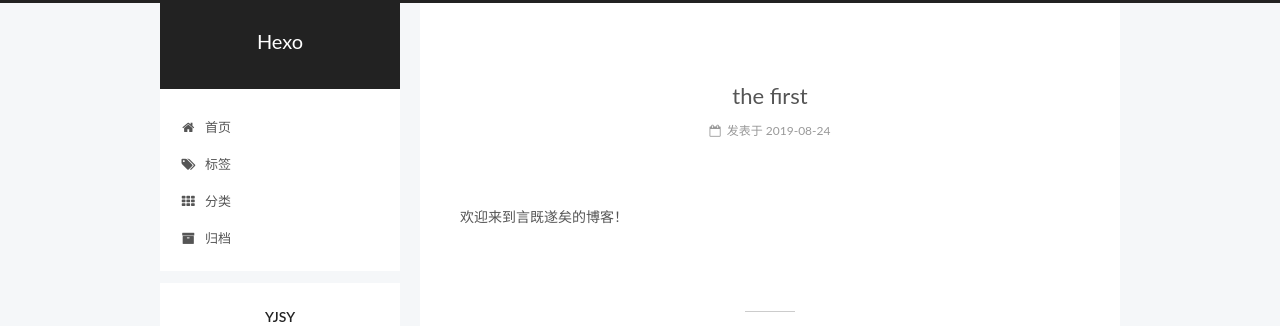
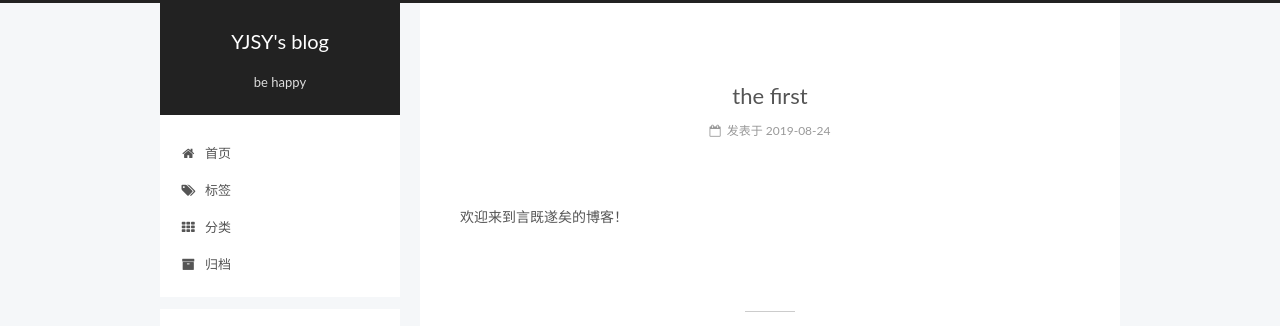
Before and after one commit to YJSY/YJSY.github.io, a plain HTML site: page index.html in a window 1280 px wide. Shown: the top 326 px of the page. Drawn offline with Linux system fonts and the light colour scheme.

Commit message:
Site updated: 2019-08-24 14:24:07

```diff
--- a/css/main.css
+++ b/css/main.css
@@ -1823,7 +1823,7 @@ pre .javascript .function {
   width: 4px;
   height: 4px;
   border-radius: 50%;
-  background: #16d475;
+  background: #3947ff;
 }
 .links-of-blogroll {
   font-size: 13px;
--- a/index.html
+++ b/index.html
@@ -81,13 +81,13 @@
 
 <meta name="description" content="xxxx">
 <meta property="og:type" content="website">
-<meta property="og:title" content="Hexo">
+<meta property="og:title" content="YJSY&#39;s blog">
 <meta property="og:url" content="http://yoursite.com/index.html">
-<meta property="og:site_name" content="Hexo">
+<meta property="og:site_name" content="YJSY&#39;s blog">
 <meta property="og:description" content="xxxx">
 <meta property="og:locale" content="zh-Hans">
 <meta name="twitter:card" content="summary">
-<meta name="twitter:title" content="Hexo">
+<meta name="twitter:title" content="YJSY&#39;s blog">
 <meta name="twitter:description" content="xxxx">
 
 
@@ -124,7 +124,7 @@
 
 
 
-  <title>Hexo</title>
+  <title>YJSY's blog</title>
 
 
 
@@ -155,12 +155,12 @@
     <div class="custom-logo-site-title">
       <a href="/" class="brand" rel="start">
         <span class="logo-line-before"><i></i></span>
-        <span class="site-title">Hexo</span>
+        <span class="site-title">YJSY's blog</span>
         <span class="logo-line-after"><i></i></span>
       </a>
     </div>
 
-        <p class="site-subtitle"></p>
+        <p class="site-subtitle">be happy</p>
 
   </div>
 
@@ -261,7 +261,7 @@
     </span>
 
     <span hidden itemprop="publisher" itemscope itemtype="http://schema.org/Organization">
-      <meta itemprop="name" content="Hexo">
+      <meta itemprop="name" content="YJSY's blog">
     </span>
 
 
@@ -381,7 +381,7 @@
     </span>
 
     <span hidden itemprop="publisher" itemscope itemtype="http://schema.org/Organization">
-      <meta itemprop="name" content="Hexo">
+      <meta itemprop="name" content="YJSY's blog">
     </span>
 
 
```
Also changed, not shown: 2019/08/09/hello-world/index.html (+5 -5 lines), 2019/08/24/the-first/index.html (+5 -5 lines), archives/2019/08/index.html (+6 -6 lines), archives/2019/index.html (+6 -6 lines), archives/index.html (+6 -6 lines).
